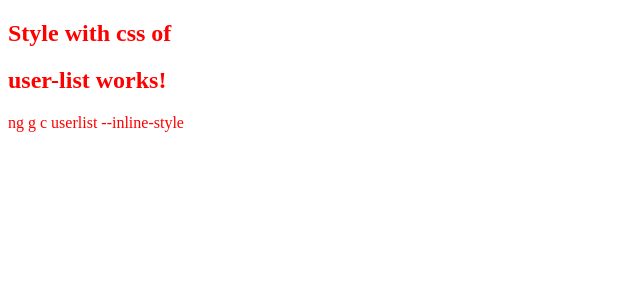
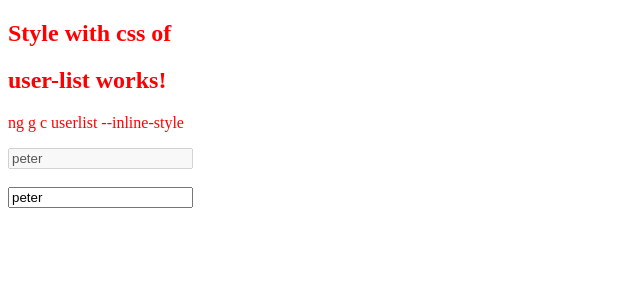
Before and after one commit to santhoshkumar-27/scratch, an Angular app: page / in a window 1280 px wide. Shown: the top 300 px of the page, without its empty margins (0-640 px from the left). Built offline with nearby package versions, Linux system fonts and the light colour scheme.

Commit message:
Feat: property binding vs interpolation

```diff
--- a/src/app/app.component.html
+++ b/src/app/app.component.html
@@ -44,3 +44,10 @@
 
 <h2 class="heading">Style with css of </h2>
 <app-user-list></app-user-list>
+
+
+<!-- in use case of interpolation, its only works on string and numbers, it can't work on boolean values
+property values work with boolean values  -->
+<input type="text" name="value1" id="showdown" value="{{thats}}" disabled={{disable}}>
+<br><br>
+<input type="text" name="value2" id="showdown2" [value]="thats" [disabled]="disable">
--- a/src/app/app.component.ts
+++ b/src/app/app.component.ts
@@ -19,6 +19,9 @@ export class AppComponent implements OnInit {
   data = 'hello world';
   showValue : string | number = '';
   view!: string;
+  thats:string = 'peter';
+  disable: boolean = false;
+
   constructor(private ngzone: NgZone) { }
   // if we want a dynamic data in template we use property and methods to show data in template
   ngOnInit() {
```
